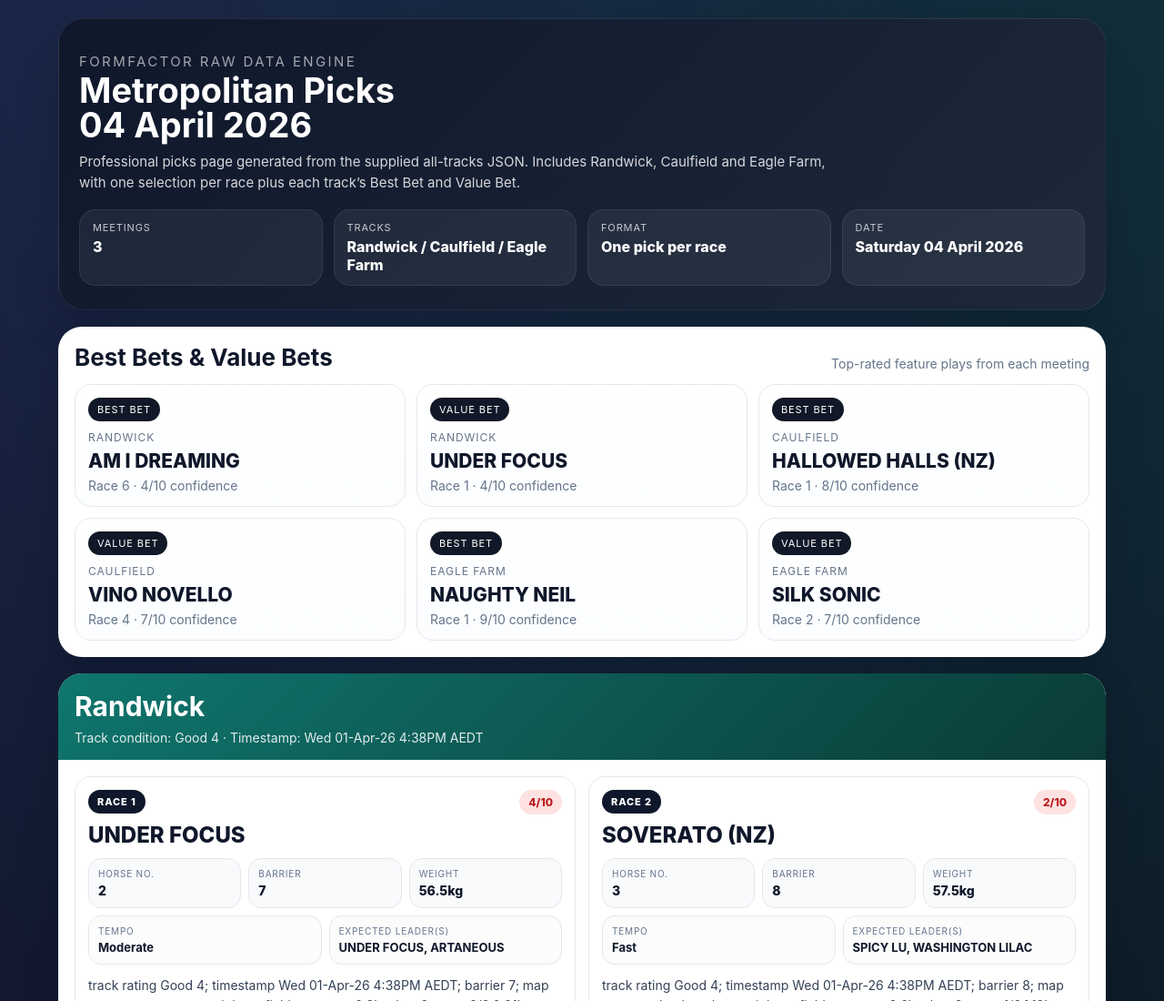
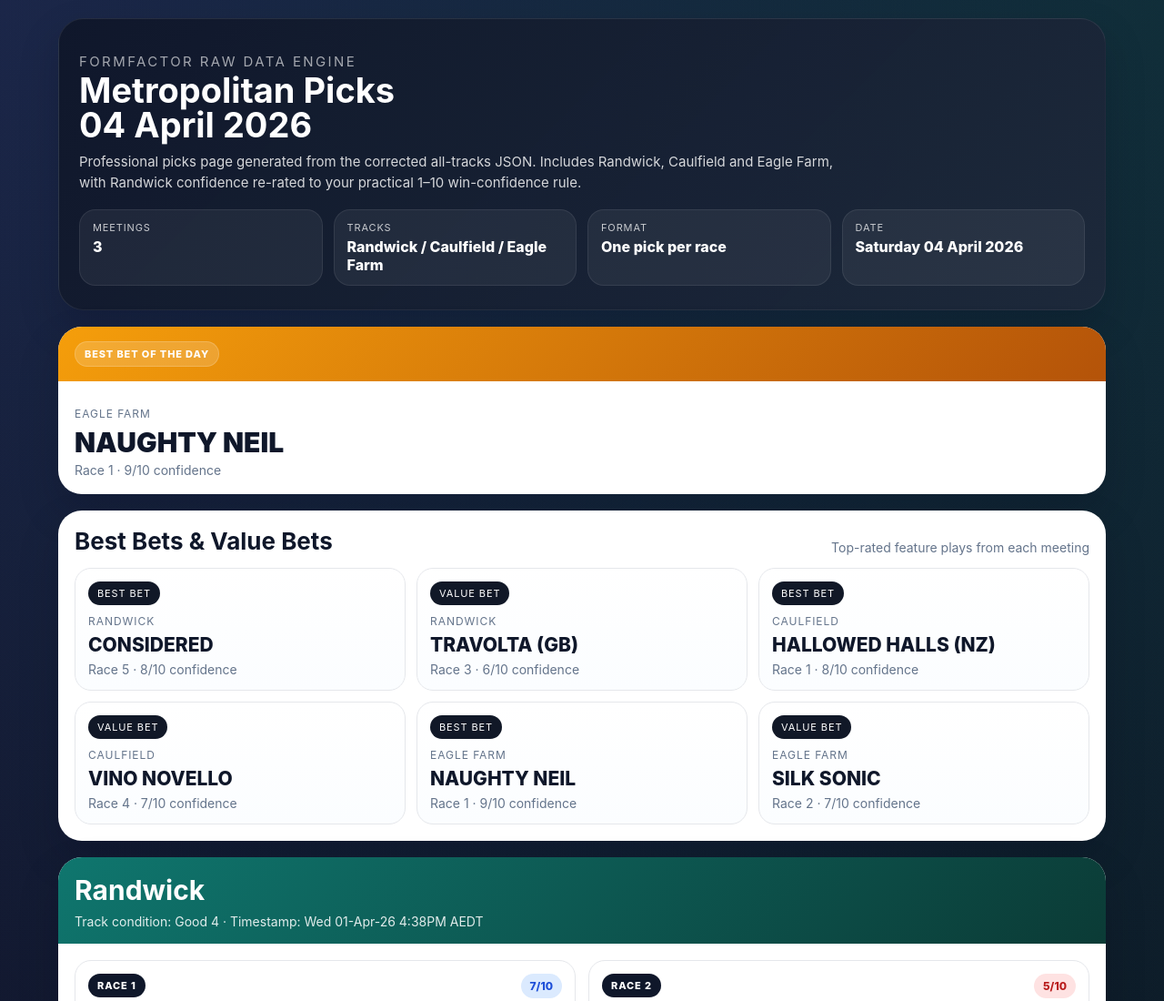
Before and after one commit to Shead83/formfactor-racing, a plain HTML site: page formfactor_racing_site_v2/picks.html in a window 1280 px wide. Shown: the top 1100 px of the page at 91% size. Drawn offline with Linux system fonts and the light colour scheme.

Commit message:
Update picks.html

```diff
--- a/formfactor_racing_site_v2/picks.html
+++ b/formfactor_racing_site_v2/picks.html
@@ -81,6 +81,38 @@ body{
 .hero-stat .value{
   font-size:16px;
   font-weight:800;
+}
+.highlight{
+  background:#fff;
+  border-radius:26px;
+  box-shadow:var(--shadow);
+  margin-bottom:18px;
+  overflow:hidden;
+}
+.highlight-head{
+  background:linear-gradient(135deg,#f59e0b 0%,#b45309 100%);
+  color:#fff;
+  padding:16px 18px;
+}
+.highlight-body{
+  padding:18px;
+}
+.highlight .eyebrow{
+  display:inline-block;
+  background:rgba(255,255,255,.16);
+  border:1px solid rgba(255,255,255,.18);
+  color:#fff;
+  padding:6px 10px;
+  border-radius:999px;
+  font-size:11px;
+  text-transform:uppercase;
+  letter-spacing:.08em;
+  font-weight:800;
+}
+.highlight .horse{
+  margin-top:8px;
+  font-size:30px;
+  font-weight:900;
 }
 .section{
   background:#fff;
@@ -280,7 +312,7 @@ body{
   <section class="hero">
     <p class="kicker">FormFactor Raw Data Engine</p>
     <h1>Metropolitan Picks<br>04 April 2026</h1>
-    <p>Professional picks page generated from the supplied all-tracks JSON. Includes Randwick, Caulfield and Eagle Farm, with one selection per race plus each track’s Best Bet and Value Bet.</p>
+    <p>Professional picks page generated from the corrected all-tracks JSON. Includes Randwick, Caulfield and Eagle Farm, with Randwick confidence re-rated to your practical 1–10 win-confidence rule.</p>
     <div class="hero-grid">
       <div class="hero-stat"><div class="label">Meetings</div><div class="value">3</div></div>
       <div class="hero-stat"><div class="label">Tracks</div><div class="value">Randwick / Caulfield / Eagle Farm</div></div>
@@ -288,6 +320,15 @@ body{
       <div class="hero-stat"><div class="label">Date</div><div class="value">Saturday 04 April 2026</div></div>
     </div>
   </section>
+
+    <section class="highlight">
+      <div class="highlight-head"><span class="eyebrow">Best Bet of the Day</span></div>
+      <div class="highlight-body">
+        <div class="bet-track">Eagle Farm</div>
+        <div class="horse">NAUGHTY NEIL</div>
+        <div class="bet-meta">Race 1 · 9/10 confidence</div>
+      </div>
+    </section>
 
   <section class="section">
     <div class="section-pad">
@@ -300,15 +341,15 @@ body{
         <div class="bet-card">
           <div class="bet-type">Best Bet</div>
           <div class="bet-track">Randwick</div>
-          <div class="bet-horse">AM I DREAMING</div>
-          <div class="bet-meta">Race 6 · 4/10 confidence</div>
+          <div class="bet-horse">CONSIDERED</div>
+          <div class="bet-meta">Race 5 · 8/10 confidence</div>
         </div>
 
         <div class="bet-card">
           <div class="bet-type">Value Bet</div>
           <div class="bet-track">Randwick</div>
-          <div class="bet-horse">UNDER FOCUS</div>
-          <div class="bet-meta">Race 1 · 4/10 confidence</div>
+          <div class="bet-horse">TRAVOLTA (GB)</div>
+          <div class="bet-meta">Race 3 · 6/10 confidence</div>
         </div>
 
         <div class="bet-card">
@@ -353,7 +394,7 @@ body{
         <article class="pick">
           <div class="pick-top">
             <div><span class="race-chip">RACE 1</span></div>
-            <div class="conf low">4/10</div>
+            <div class="conf mid">7/10</div>
           </div>
           <div class="horse">UNDER FOCUS</div>
           <div class="meta-grid">
@@ -371,7 +412,7 @@ body{
         <article class="pick">
           <div class="pick-top">
             <div><span class="race-chip">RACE 2</span></div>
-            <div class="conf low">2/10</div>
+            <div class="conf low">5/10</div>
           </div>
           <div class="horse">SOVERATO (NZ)</div>
           <div class="meta-grid">
@@ -389,7 +430,7 @@ body{
         <article class="pick">
           <div class="pick-top">
             <div><span class="race-chip">RACE 3</span></div>
-            <div class="conf low">3/10</div>
+            <div class="conf mid">6/10</div>
           </div>
           <div class="horse">TRAVOLTA (GB)</div>
           <div class="meta-grid">
@@ -407,7 +448,7 @@ body{
         <article class="pick">
           <div class="pick-top">
             <div><span class="race-chip">RACE 4</span></div>
-            <div class="conf low">3/10</div>
+            <div class="conf mid">6/10</div>
           </div>
           <div class="horse">OLYMPIAN</div>
           <div class="meta-grid">
@@ -425,7 +466,7 @@ body{
         <article class="pick">
           <div class="pick-top">
             <div><span class="race-chip">RACE 5</span></div>
-            <div class="conf low">4/10</div>
+            <div class="conf high">8/10</div>
           </div>
           <div class="horse">CONSIDERED</div>
           <div class="meta-grid">
@@ -443,7 +484,7 @@ body{
         <article class="pick">
           <div class="pick-top">
             <div><span class="race-chip">RACE 6</span></div>
-            <div class="conf low">4/10</div>
+            <div class="conf mid">7/10</div>
           </div>
           <div class="horse">AM I DREAMING</div>
           <div class="meta-grid">
@@ -461,7 +502,7 @@ body{
         <article class="pick">
           <div class="pick-top">
             <div><span class="race-chip">RACE 7</span></div>
-            <div class="conf low">4/10</div>
+            <div class="conf mid">7/10</div>
           </div>
           <div class="horse">TENTYRIS</div>
           <div class="meta-grid">
@@ -479,7 +520,7 @@ body{
         <article class="pick">
           <div class="pick-top">
             <div><span class="race-chip">RACE 8</span></div>
-            <div class="conf low">3/10</div>
+            <div class="conf high">8/10</div>
           </div>
           <div class="horse">SHEZA ALIBI</div>
           <div class="meta-grid">
@@ -497,7 +538,7 @@ body{
         <article class="pick">
           <div class="pick-top">
             <div><span class="race-chip">RACE 9</span></div>
-            <div class="conf low">4/10</div>
+            <div class="conf mid">7/10</div>
           </div>
           <div class="horse">OBSERVER</div>
           <div class="meta-grid">
@@ -515,7 +556,7 @@ body{
         <article class="pick">
           <div class="pick-top">
             <div><span class="race-chip">RACE 10</span></div>
-            <div class="conf low">3/10</div>
+            <div class="conf mid">7/10</div>
           </div>
           <div class="horse">PLAINTIFF</div>
           <div class="meta-grid">
@@ -895,7 +936,7 @@ body{
       </div>
     </section>
 
-  <div class="footer-note">Generated for website upload from the supplied JSON selection file.</div>
+  <div class="footer-note">Generated for website upload from the corrected all-tracks JSON selection file.</div>
 </div>
 </body>
 </html>
```
